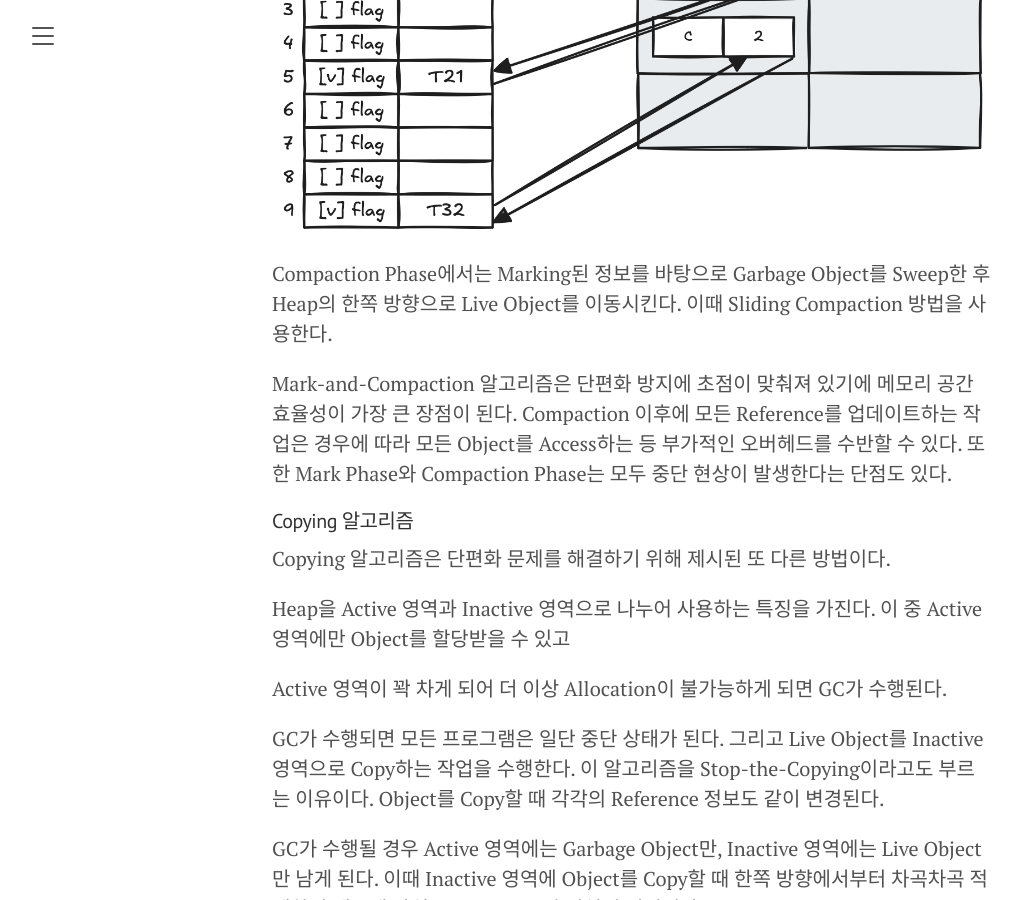
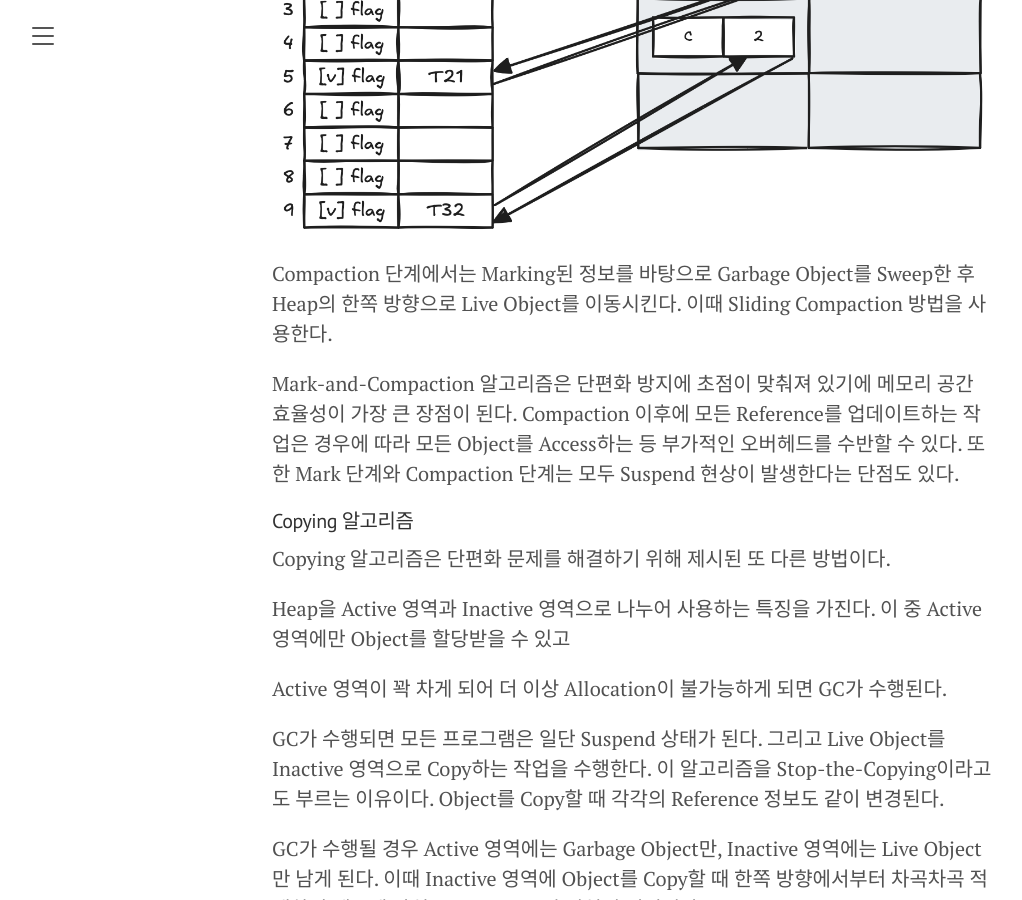
Before and after one commit to gunkim/gunkim.github.io, a Jekyll site: the page built from _learns/Java-performance-fundamental/2024-07-24-chapter03.md, in a window 1280 px wide and 900 px high, scrolled down 6211 px. Shown: the whole window, without its empty margins (8-1030 px from the left). Built offline with Jekyll 4.4.1, drawn with Linux system fonts in a browser that asks for light colours; comment, search, counter and statistics services are not loaded; some of the changed text lies outside the part shown.

Commit message:
글 다듬기

```diff
--- a/_learns/Java-performance-fundamental/2024-07-24-chapter03.md
+++ b/_learns/Java-performance-fundamental/2024-07-24-chapter03.md
@@ -12,7 +12,7 @@ categories: java-performance-fundamental
 > **객체에 대한 힙 저장소는 자동 저장 관리 시스템(일반적으로 가비지 컬렉터)에 의해 회수되며, 객체는 명시적으로 할당 해제되지 않습니다.**
 > - Java Virtual Machine 명세, 섹션 3.5.3 [VMS2 1999]
 
-가비지 컬렉션은 프로그램 실행 중에 사용되지 않는 메모리를 자동으로 회수하는 기능이다. 이를 통해 개발자는 메모리 관리의 부담을 줄이고, 메모리 누수(memory leak)를 방지할 수 있다. 그러나 가비지 컬렉션이 실행되는 동안 프로그램의 실행이 잠시 중단되기도 하며, 이는 CPU 사용이 민감한 프로그램의 경우 성능에 영향을 줄 수 있다.
+가비지 컬렉션은 프로그램 실행 중에 사용되지 않는 메모리를 자동으로 회수하는 기능이다. 이를 통해 개발자는 메모리 관리의 부담을 줄이고, 메모리 누수(memory leak)를 방지할 수 있다. 그러나 가비지 컬렉션이 실행되는 동안 프로그램의 실행이 잠시 Suspend되기도 하며, 이는 CPU 사용이 민감한 프로그램의 경우 성능에 영향을 줄 수 있다.
 
 JVM에서는 여러 Garbage Collector를 제공하기 때문에 어떤 Garbage Collector를 선택하느냐도 성능에 있어서 중요한 이슈가 된다.
 
@@ -80,7 +80,7 @@ Mark 단계가 끝나면 즉시 Sweep 단계로 돌입한다. 이 단계는 Mark
 
 ![Mark-and-Sweep Algorithm - Sweep Phase](/public/img/learn/java-performance-fundamental/03-5.png)
 
-Mark-and-Sweep 알고리즘은 Reference 관계가 정확히 파악되고 Reference 관계 변경 시 부가적인 작업을 하지 않기 때문에 속도가 향상된다는 장점이 있다. 그러나 Mark 작업의 정확성과 메모리 손상(Memory Corruption)을 방지하기 위해 중단되는 현상이 발생한다. 또 하나의 문제는 메모리 단편화(Fragmentation)가 발생할 수 있다는 점이다. GC가 계속 수행되면서 공간은 있지만, 단편화가 발생하여 메모리 할당이 불가능한 상황이 되어 OOM(OutOfMemoryException)이 유발될 수 있다.
+Mark-and-Sweep 알고리즘은 Reference 관계가 정확히 파악되고 Reference 관계 변경 시 부가적인 작업을 하지 않기 때문에 속도가 향상된다는 장점이 있다. 그러나 Mark 작업의 정확성과 메모리 손상(Memory Corruption)을 방지하기 위해 Suspend되는 현상이 발생한다. 또 하나의 문제는 메모리 단편화(Fragmentation)가 발생할 수 있다는 점이다. GC가 계속 수행되면서 공간은 있지만, 단편화가 발생하여 메모리 할당이 불가능한 상황이 되어 OOM(OutOfMemoryException)이 유발될 수 있다.
 
 #### Mark-and-Compaction 알고리즘
 
@@ -104,9 +104,9 @@ Compaction을 원활히 수행하기 위해 Handle과 같은 자료구조를 사
 
 ![Mark-and-Compaction Algorithm - Compaction Phase](/public/img/learn/java-performance-fundamental/03-7.png)
 
-Compaction Phase에서는 Marking된 정보를 바탕으로 Garbage Object를 Sweep한 후 Heap의 한쪽 방향으로 Live Object를 이동시킨다. 이때 Sliding Compaction 방법을 사용한다.
+Compaction 단계에서는 Marking된 정보를 바탕으로 Garbage Object를 Sweep한 후 Heap의 한쪽 방향으로 Live Object를 이동시킨다. 이때 Sliding Compaction 방법을 사용한다.
 
-Mark-and-Compaction 알고리즘은 단편화 방지에 초점이 맞춰져 있기에 메모리 공간 효율성이 가장 큰 장점이 된다. Compaction 이후에 모든 Reference를 업데이트하는 작업은 경우에 따라 모든 Object를 Access하는 등 부가적인 오버헤드를 수반할 수 있다. 또한 Mark Phase와 Compaction Phase는 모두 중단 현상이 발생한다는 단점도 있다.
+Mark-and-Compaction 알고리즘은 단편화 방지에 초점이 맞춰져 있기에 메모리 공간 효율성이 가장 큰 장점이 된다. Compaction 이후에 모든 Reference를 업데이트하는 작업은 경우에 따라 모든 Object를 Access하는 등 부가적인 오버헤드를 수반할 수 있다. 또한 Mark 단계와 Compaction 단계는 모두 Suspend 현상이 발생한다는 단점도 있다.
 
 #### Copying 알고리즘
 
@@ -116,7 +116,7 @@ Heap을 Active 영역과 Inactive 영역으로 나누어 사용하는 특징을
 
 Active 영역이 꽉 차게 되어 더 이상 Allocation이 불가능하게 되면 GC가 수행된다.
 
-GC가 수행되면 모든 프로그램은 일단 중단 상태가 된다. 그리고 Live Object를 Inactive 영역으로 Copy하는 작업을 수행한다. 이 알고리즘을 Stop-the-Copying이라고도 부르는 이유이다. Object를 Copy할 때 각각의 Reference 정보도 같이 변경된다.
+GC가 수행되면 모든 프로그램은 일단 Suspend 상태가 된다. 그리고 Live Object를 Inactive 영역으로 Copy하는 작업을 수행한다. 이 알고리즘을 Stop-the-Copying이라고도 부르는 이유이다. Object를 Copy할 때 각각의 Reference 정보도 같이 변경된다.
 
 GC가 수행될 경우 Active 영역에는 Garbage Object만, Inactive 영역에는 Live Object만 남게 된다. 이때 Inactive 영역에 Object를 Copy할 때 한쪽 방향에서부터 차곡차곡 적재하기 때문에 마치 Compaction된 것처럼 정렬된다.
 
@@ -126,7 +126,7 @@ GC가 완료되는 시점에서 Active 영역은 모두 Free Memory가 되고 Ac
 
 따라서 Active와 Inactive는 특정 메모리 번지 구간을 지칭하는 것이 아닌 현재 Allocation을 하면서 사용하는 공간이 Active, 아닌 곳이 Inactive인 논리적인 구분이다.
 
-Copying 알고리즘은 단편화 방지에 효과적이지만 전체 Heap의 절반 정도를 사용하지 못한다는 단점이 있으며, 중단 현상과 Copy 오버헤드는 필요악이라 할 수 있다.
+Copying 알고리즘은 단편화 방지에 효과적이지만 전체 Heap의 절반 정도를 사용하지 못한다는 단점이 있으며, Suspend 현상과 Copy 오버헤드는 필요악이라 할 수 있다.
 
 #### Generational 알고리즘
 
@@ -144,13 +144,13 @@ Age가 임계값을 넘어 다음 Generation으로 Copy되는 것을 Promotion
 
 #### Train 알고리즘
 
-Tracing 알고리즘이 등장한 후 GC를 수행할 때 프로그램에 중단 현상이 나타나는 것은 감수할 수밖에 없었다. GC는 메모리를 재사용하기 위한 것이기 때문에 목적에 충실했었을 것이라 추측된다.
+Tracing 알고리즘이 등장한 후 GC를 수행할 때 프로그램에 Suspend 현상이 나타나는 것은 감수할 수밖에 없었다. GC는 메모리를 재사용하기 위한 것이기 때문에 목적에 충실했었을 것이라 추측된다.
 
-하지만 전반적인 성능에서 GC 시 발생하는 중단은 좋지 않다. WAS처럼 짧은 트랜잭션을 처리하는 시스템에서 중단 현상은 사용자에게 불쾌감을 주어 비즈니스에 악영향을 끼친다.
+하지만 전반적인 성능에서 GC 시 발생하는 Suspend은 좋지 않다. WAS처럼 짧은 트랜잭션을 처리하는 시스템에서 Suspend 현상은 사용자에게 불쾌감을 주어 비즈니스에 악영향을 끼친다.
 
-Train 알고리즘은 이러한 배경에서 등장한 것으로 보인다. Train 알고리즘은 Heap을 작은 Memory Block으로 나누어 Single Block 단위로 Mark Phase와 Copy Phase로 구성된 GC를 수행한다. 이러한 특징 때문에 Incremental 알고리즘이라고도 한다.
+Train 알고리즘은 이러한 배경에서 등장한 것으로 보인다. Train 알고리즘은 Heap을 작은 Memory Block으로 나누어 Single Block 단위로 Mark 단계와 Copy 단계로 구성된 GC를 수행한다. 이러한 특징 때문에 Incremental 알고리즘이라고도 한다.
 
-GC 단위가 Single Block인 만큼 전체 Heap의 중단이 아닌 GC 중인 Memory Block만 중단이 발생한다. 다시 말해 중단을 분산시켜 전체적인 Pause Time을 줄이자는 아이디어이다.
+GC 단위가 Single Block인 만큼 전체 Heap의 Suspend가 아닌 GC 중인 Memory Block만 Suspend가 발생한다. 다시 말해 Suspend를 분산시켜 전체적인 Pause Time을 줄이자는 아이디어이다.
 
 ![Train Algorithm](/public/img/learn/java-performance-fundamental/03-10.png)
 
@@ -321,7 +321,7 @@ Hotspot JVM은 Age와 함께 Promotion을 위한 `-XX:MaxTenuringThreshold` 같
 
 **Old Generation : Mark-and-Compacting 알고리즘**
 
-Old Generation은 Young Generation과 다른 방식으로 GC를 수행한다. Old Generation의 크기가 Young Generation보다 크고 수행 방식에 차이가 있기 때문에 Minor GC보다 정지 시간이 길다. 이때 Garbage를 정리(Sweep), 정렬(Compaction) 과정에서 시간을 많이 소요한다.
+Old Generation은 Young Generation과 다른 방식으로 GC를 수행한다. Old Generation의 크기가 Young Generation보다 크고 수행 방식에 차이가 있기 때문에 Minor GC보다 Suspend Time이 길다. 이때 Garbage를 정리(Sweep), 정렬(Compaction) 과정에서 시간을 많이 소요한다.
 
 게다가 Minor GC 와중에 Promotion을 위한 Old Generation에서의 공간이 부족하게 되면 Full GC가 이어서 일어나기 때문이다.
 
@@ -329,7 +329,7 @@ Old Generation은 Young Generation과 다른 방식으로 GC를 수행한다. Ol
 
 ### Incremental Collector
 
-Incremental Collector는 낮은 일시 정지 목표(Low Pause Goal)를 가진 최초의 Collector이다. Low Pause 전략은 GC로 인한 정지 시간을 분산시키는 것이 핵심이다.
+Incremental Collector는 Low Pause Goal을 가진 최초의 Collector이다. Low Pause 전략은 GC로 인한 Suspend 자체를 분산시키는 것이 핵심이다.
 
 Young Generation에서 Serial Collector와 동일한 Generational 알고리즘을, Old Generation에서는 Train 알고리즘을 사용한다.
 
@@ -337,7 +337,7 @@ Young Generation에서 Serial Collector와 동일한 Generational 알고리즘
 
 Old Generation을 64KB 단위의 Fixed Size Memory Block으로 나누고 Block을 대상으로 GC를 수행한다.
 
-Single Block 단위로 GC를 수행하기 때문에 정지 시간이 분산되어 Low Pause가 된다.
+Single Block 단위로 GC를 수행하기 때문에 Suspend Time이 분산되어 Low Pause가 된다.
 
 Minor GC가 발생할 때마다 Major GC가 발생하고 1개 Memory Block을 GC하게 된다. Train 알고리즘은 Copy 작업을 전제로 하기 때문에 메모리가 부족하면 OOM이 발생할 수 있다. 이때는 Mark-and-Compaction 알고리즘으로 선회하여 GC를 재개한다.
 
@@ -357,7 +357,7 @@ Parallel Collector의 적용 범위는 Young Generation에 국한되며 Old Gene
 
 Parallel Copy 알고리즘은 Generational 알고리즘과는 Multi Thread로 동시에 처리한다는 차이만 존재한다.
 
-Copy 작업에서 중단 현상이 발생하는 건 동일하지만 리소스를 더 투입하는 만큼 시간이 단축된다.
+Copy 작업에서 Suspend 현상이 발생하는 건 동일하지만 리소스를 더 투입하는 만큼 시간이 단축된다.
 
 ![Parallel Collector - Young Generation](/public/img/learn/java-performance-fundamental/03-18.png)
 
@@ -379,7 +379,7 @@ Generational 알고리즘의 Copy 작업은 다른 메모리 영역으로 쓰는
 
 CMS Collector는 Pause Time Goal에 맞는 Collector이다.
 
-CMS Collector는 Fast Elapsed Time에 중점을 두고 있어 Low Latency Collector라고도 불린다. GC에서 수반되는 정지 시간을 적절히 분산하여 응답 시간을 개선하는 방식을 사용한다.
+CMS Collector는 Fast Elapsed Time에 중점을 두고 있어 Low Latency Collector라고도 불린다. GC에서 수반되는 Suspend Time을 적절히 분산하여 응답 시간을 개선하는 방식을 사용한다.
 
 Young Generation에서는 Parallel Collector와 동일한 Parallel Copy 알고리즘을 사용하고, Old Generation에서는 CMS 알고리즘을 사용하고 있다.
 
@@ -387,15 +387,15 @@ Young Generation에서는 Parallel Collector와 동일한 Parallel Copy 알고
 
 CMS 알고리즘은 4단계로 구성되어 있다.
 
-1. **Initial Mark 단계**는 Serial 단계이며 중단 상태가 된다. 그러나 Root Set에서 직접 Reference(1 Depth)되는 Object만을 대상으로 하기 때문에 중단 시간은 최소화된다.
+1. **Initial Mark 단계**는 Serial 단계이며 Suspend 상태가 된다. 그러나 Root Set에서 직접 Reference(1 Depth)되는 Object만을 대상으로 하기 때문에 Suspend Time은 최소화된다.
 2. **Concurrent Mark 단계**도 Serial 단계이며 Initial Mark 단계에서 선별된 Live Object를 대상으로 Reference하고 있는 Object를 추적하여 Live 여부를 구별한다.
-   - Concurrent가 이름에 들어가는 이유는 다른 JVM 내 Working Thread들은 그대로 동작한다. (즉 중단되지 않음)
-3. **Remark 단계**는 Parallel 단계로 모든 Thread가 GC에 동원된다. 그렇기 때문에 중단 시간이 발생하며 이미 Marking된 Object를 다시 추적하여 Live 여부를 확정하게 된다. Remark 단계가 가장 작업량이 많기 때문에 가용한 모든 리소스를 투입하는 것이다.
+   - Concurrent가 이름에 들어가는 이유는 다른 JVM 내 Working Thread들은 그대로 동작한다. (즉 Suspend되지 않음)
+3. **Remark 단계**는 Parallel 단계로 모든 Thread가 GC에 동원된다. 그렇기 때문에 Suspend Time이 발생하며 이미 Marking된 Object를 다시 추적하여 Live 여부를 확정하게 된다. Remark 단계가 가장 작업량이 많기 때문에 가용한 모든 리소스를 투입하는 것이다.
 4. **Concurrent Sweep 단계**도 Serial 단계이며 Application과 GC가 동시 작업이 가능하다. Remark 단계에서 최종 Live로 판명된 Object를 제외한 Garbage Object를 지워 공간을 재활용 가능하도록 한다. 하지만 Compaction은 수행하지 않는다.
 
 ![CMS Collector - Old Generation](/public/img/learn/java-performance-fundamental/03-20.png)
 
-Compaction을 수행하기 위해서는 Heap의 중단이 전제되어야 한다. 그러나 CMS Collector는 Compaction을 포기하고 최대한 Application의 수행을 보장한다.
+Compaction을 수행하기 위해서는 Heap의 Suspend가 전제되어야 한다. 그러나 CMS Collector는 Compaction을 포기하고 최대한 Application의 수행을 보장한다.
 
 반복된 Sweep을 통해 Free Space가 감소하면 Heap의 단편화가 유발될 수 있다. 이를 방지하기 위해 다음과 같은 방법을 사용한다:
 
@@ -416,17 +416,17 @@ Compaction을 수행하기 위해서는 Heap의 중단이 전제되어야 한다
 3. 새로운 객체 E, F, 5, 6이 Promotion되어 Old Generation에 추가되지만, CMS Collector는 Initial Mark 단계에서 Live로 인정된 객체만을 대상으로 하므로 이들은 GC에서 제외된다.
 4. Floating Garbage는 다음 GC에서 사라지게 된다.
 
-CMS Collector는 Major GC에서 중단 시간을 최대한 감소시키는 방식으로 동작하지만 정지 시간을 완벽히 없애지는 못했다. 그리고 Minor GC와 Major GC에서 Remark가 연달아 수행된다면 중단 시간 목표에서 의도한 정지 시간보다 길어질 것이다.
+CMS Collector는 Major GC에서 Pause Time을 최대한 감소시키는 방식으로 동작하지만 Suspend Time을 완벽히 없애지는 못했다. 그리고 Minor GC와 Major GC에서 Remark가 연달아 수행된다면 Pause Time Goal에서 의도한 Suspend Time보다 길어질 것이다.
 
 이를 위해 Schedule을 고려하며 두 가지 목적이 존재한다.
 
-1. Minor GC와 Remark Phase가 연달아 수행되지 않도록 방지함.
+1. Minor GC와 Remark 단계가 연달아 수행되지 않도록 방지함.
 2. Old Generation이 Full 되기 전에 Garbage Collection을 수행하여 Pause Time을 줄임.
 
 이때 Schedule의 작동 방식은 아래와 같다.
 
 - Old Generation의 점유율이 특정 값을 넘으면 Garbage Collection을 수행하도록 설정된다(기본값: 68%).
-- Scheduling을 통해 Minor GC와 Full GC가 동시에 발생하지 않도록 조정하며, Initial Mark Phase는 빠르게 완료되어 별도의 Scheduling에서 제외된다.
+- Scheduling을 통해 Minor GC와 Full GC가 동시에 발생하지 않도록 조정하며, Initial Mark 단계는 빠르게 완료되어 별도의 Scheduling에서 제외된다.
 
 **Incremental Mode of CMS Collector**
 
@@ -457,7 +457,7 @@ Mark 단계는 Old Generation을 Region이라는 단위로 나누어 병렬 작
 
 ![Parallel Compaction Algorithm - Mark Phase](/public/img/learn/java-performance-fundamental/03-24.png)
 
-Summary 단계에서는 단일 스레드가 GC를 수행하며, 나머지 스레드는 애플리케이션을 실행한다. 이 단계에서는 Region 단위로 밀도(Density)를 평가해 Dense Prefix를 설정한다. Dense Prefix는 도달 가능한 객체가 많은 Region을 구분하는 것으로, 이후 Compaction Phase의 대상을 결정한다. 이로 인해 Compaction 범위가 줄어들어 Garbage Collection 시간이 단축된다.
+Summary 단계에서는 단일 스레드가 GC를 수행하며, 나머지 스레드는 애플리케이션을 실행한다. 이 단계에서는 Region 단위로 밀도(Density)를 평가해 Dense Prefix를 설정한다. Dense Prefix는 도달 가능한 객체가 많은 Region을 구분하는 것으로, 이후 Compaction 단계의 대상을 결정한다. 이로 인해 Compaction 범위가 줄어들어 Garbage Collection 시간이 단축된다.
 
 ![Parallel Compaction Algorithm - Summary Phase](/public/img/learn/java-performance-fundamental/03-25.png)
 
```
Also changed, not shown: other parts of _learns/Java-performance-fundamental/2024-07-24-chapter03.md (+1 -1 lines).
